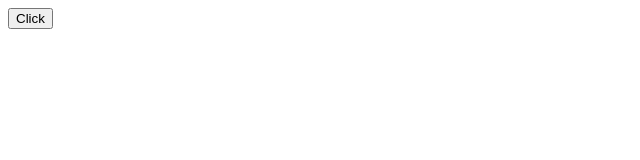
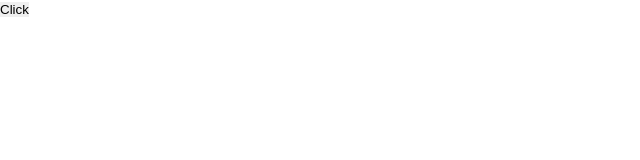
Before and after one commit to StombieIT/croaker-client, a React (Create React App) app: page / in a window 1280 px wide. Shown: the top 160 px of the page, without its empty margins (0-640 px from the left). Built offline with nearby package versions, Linux system fonts and the light colour scheme.

Commit message:
add basic styles

```diff
--- /dev/null
+++ b/public/index.css
@@ -0,0 +1,22 @@
+html, body {
+    height: 100%;
+    width: 100%;
+}
+
+* {
+    font-family: Arial, Helvetica, sans-serif;
+    padding: 0;
+    margin: 0;
+    border: 0;
+}
+
+*, *::before, *::after {
+    -moz-box-sizing: border-box;
+    -webkit-box-sizing: border-box;
+    box-sizing: border-box;
+    color: none;
+}
+
+nav, footer, header, aside {
+    display: block;
+}
--- a/public/index.html
+++ b/public/index.html
@@ -3,6 +3,7 @@
   <head>
     <meta charset="utf-8" />
     <title>Croaker</title>
+    <link rel="stylesheet" href="index.css">
   </head>
   <body>
     <div id="root"></div>
```
